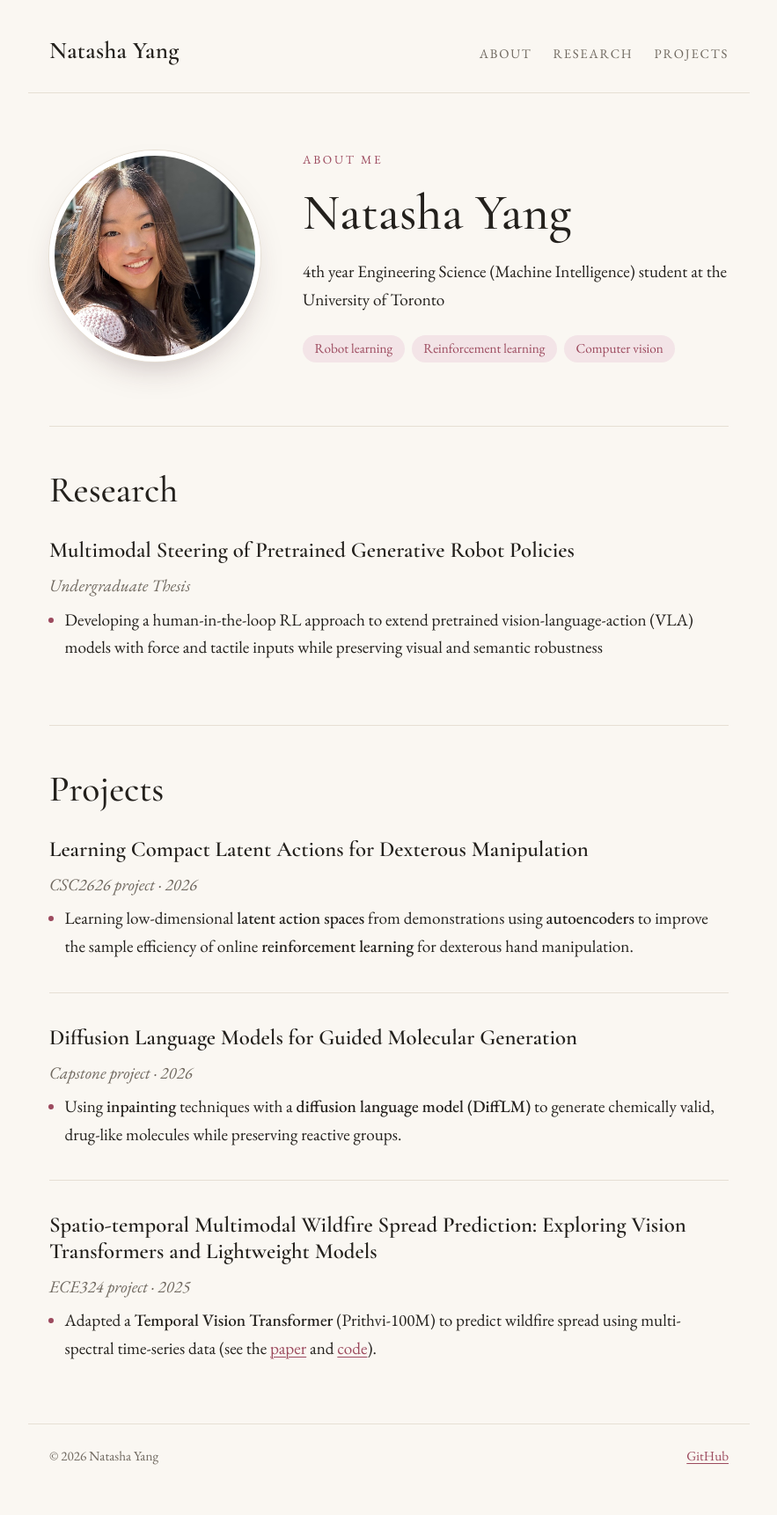
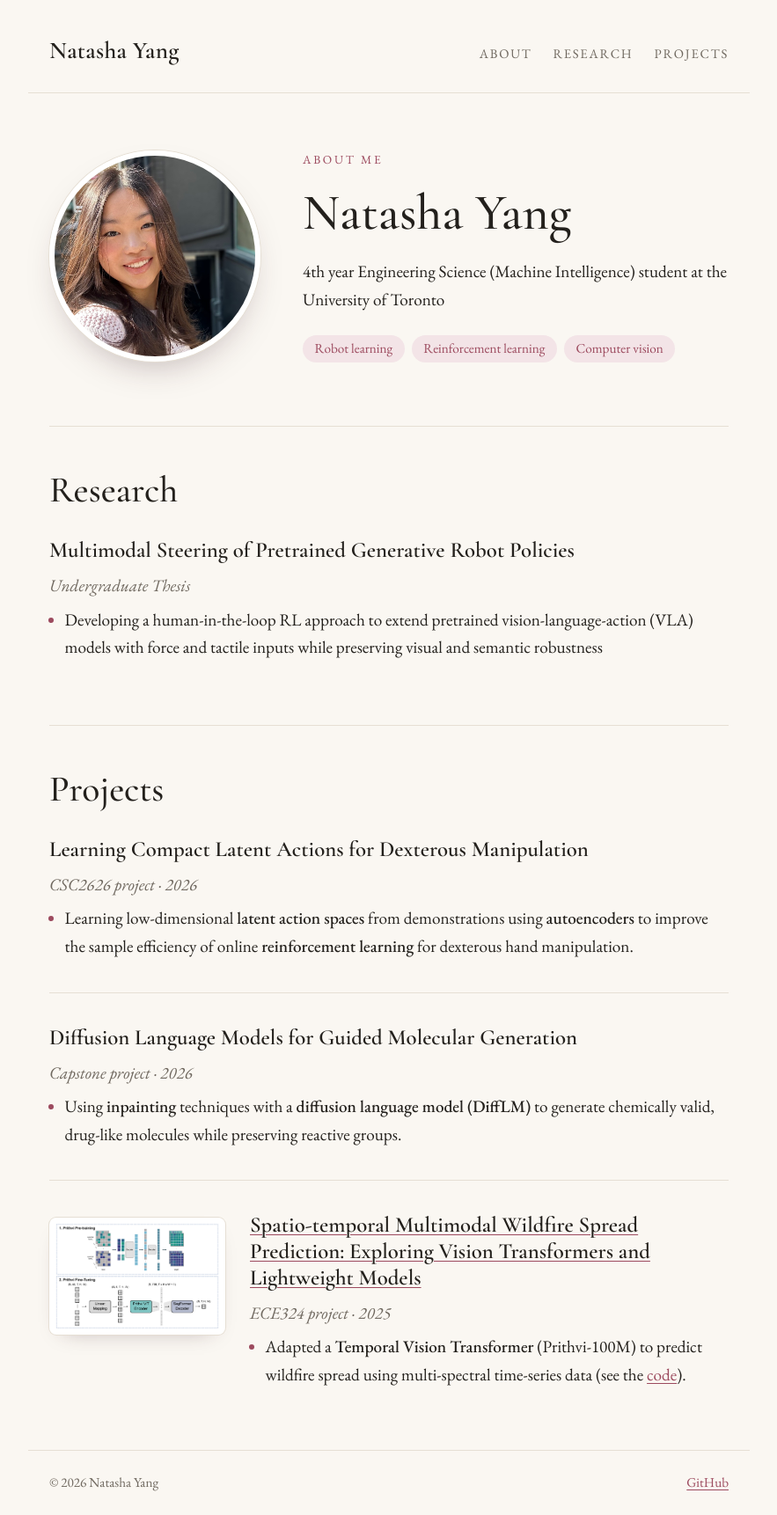
Before and after one commit to Natasha-Yang/Natasha-Yang.github.io, a Jekyll site: the page built from index.md, in a window 1280 px wide. Shown: the whole page at 88% size, without its empty margins (198-1081 px from the left). Built offline with Jekyll 4.4.1, drawn with Linux system fonts in a browser that asks for light colours; before the commit the page ends 1692 px from its top, so only the background shows below that.

Commit message:
add thumbnail

```diff
--- a/_includes/projects.md
+++ b/_includes/projects.md
@@ -6,6 +6,11 @@
 *Capstone project · 2026*
 - Using **inpainting** techniques with a **diffusion language model (DiffLM)** to generate chemically valid, drug-like molecules while preserving reactive groups.
 
-### Spatio-temporal Multimodal Wildfire Spread Prediction: Exploring Vision Transformers and Lightweight Models
+<div class="project" markdown="1">
+<a class="thumb" href="{{ '/assets/images/firenet.png' | relative_url }}"><img src="{{ '/assets/images/firenet.png' | relative_url }}" alt="FireNet architecture: Prithvi pre-training and fine-tuning pipeline"></a>
+<div markdown="1">
+### [Spatio-temporal Multimodal Wildfire Spread Prediction: Exploring Vision Transformers and Lightweight Models](https://drive.google.com/file/d/1FaJLyU_S9xXO35y64ICSxb-d2pCG9n_2/view)
 *ECE324 project · 2025*
-- Adapted a **Temporal Vision Transformer** (Prithvi-100M) to predict wildfire spread using multi-spectral time-series data (see the [paper](https://drive.google.com/file/d/1FaJLyU_S9xXO35y64ICSxb-d2pCG9n_2/view) and [code](https://github.com/Natasha-Yang/FireNet)).
+- Adapted a **Temporal Vision Transformer** (Prithvi-100M) to predict wildfire spread using multi-spectral time-series data (see the [code](https://github.com/Natasha-Yang/FireNet)).
+</div>
+</div>
--- a/assets/css/site.css
+++ b/assets/css/site.css
@@ -185,17 +185,55 @@ section[id] { scroll-margin-top: 2rem; }
 
 .entries h3 {
   font-size: 1.55rem;
-  margin: 2.25rem 0 .6rem;
+  margin: 0 0 .6rem;
+}
+.entries > h3,
+.entries > .project {
+  margin-top: 2.25rem;
   padding-top: 2.25rem;
   border-top: 1px solid var(--rule);
 }
-.entries h3:first-child {
+.entries > :first-child {
   margin-top: 0;
   padding-top: 0;
   border-top: none;
 }
 
+/* Project with a thumbnail beside it */
+.project {
+  display: grid;
+  grid-template-columns: 200px 1fr;
+  gap: 1.75rem;
+  align-items: start;
+}
+.project > p { margin: 0; }
+.thumb {
+  display: block;
+  margin-top: .35rem;
+  border-radius: 8px;
+  overflow: hidden;
+  background: #fff;
+  box-shadow: 0 0 0 1px var(--rule), 0 10px 24px -16px rgba(60, 30, 40, .4);
+  transition: transform .2s ease, box-shadow .2s ease;
+}
+.thumb:hover {
+  transform: translateY(-2px);
+  box-shadow: 0 0 0 1px var(--accent), 0 14px 28px -16px rgba(60, 30, 40, .5);
+}
+.thumb img {
+  display: block;
+  width: 100%;
+  aspect-ratio: 3 / 2;
+  object-fit: contain;
+  padding: 6px;
+}
+
 .entries h3 + p { margin: 0 0 .4rem; }
+.entries h3 a {
+  color: inherit;
+  text-decoration-color: var(--accent);
+}
+.entries h3 a:hover { color: var(--accent); }
 
 .entries ul {
   margin: 0;
@@ -234,4 +272,6 @@ section[id] { scroll-margin-top: 2rem; }
   }
   .portrait { width: 190px; height: 190px; }
   .tags { justify-content: center; }
+  .project { grid-template-columns: 1fr; gap: 1rem; }
+  .thumb { max-width: 320px; }
 }
```
Also changed, not shown: assets/images/firenet.png (added).
